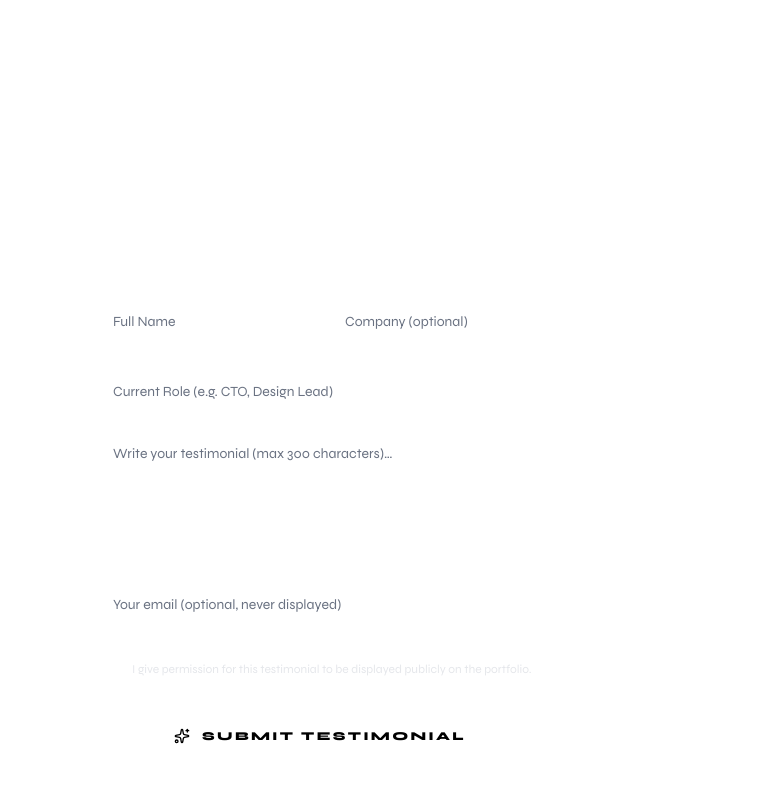
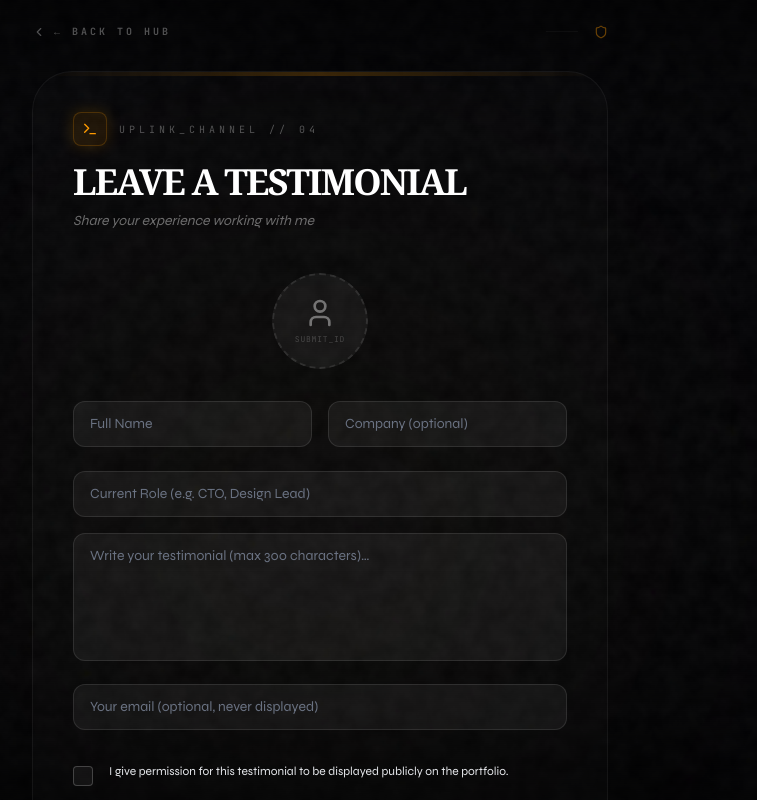
Before and after one commit to Aditya-Chavan-dev/Portfolio, a React (Vite) app: page /testimonial in a window 1280 px wide. Shown: the top 800 px of the page, without its empty margins (320-1077 px from the left). Built offline with nearby package versions, Linux system fonts and the light colour scheme; no server answers; the database is empty.

Commit message:
feat: upgrade communication uplink and signal entry

```diff
--- a/src/testimonial/Testimonial.tsx
+++ b/src/testimonial/Testimonial.tsx
@@ -5,6 +5,9 @@ import { TestimonialForm }      from './TestimonialForm'
 import EditableText from '@/admin/EditableText'
 import type { TestimonialPageContent } from './testimonial.types'
 import { testimonialFallback as fallbackContent } from '@/common/config/fallbacks'
+import { CinematicOverlay } from '@/landing-page/CinematicOverlay'
+import { motion } from 'framer-motion'
+import { Terminal, Shield, Activity, ChevronLeft } from 'lucide-react'
 
 export default function Testimonial() {
   const navigate = useNavigate()
@@ -26,35 +29,64 @@ export default function Testimonial() {
 
   if (loading || !content) {
     return (
-      <div className="min-h-screen bg-theme-primary flex items-center justify-center" role="status" aria-live="polite">
-        <span className="sr-only">Loading…</span>
-        <div className="w-6 h-6 border-2 border-theme-default border-t-theme-primary rounded-full animate-spin" aria-hidden="true" />
+      <div className="min-h-screen bg-[#050507] flex flex-col items-center justify-center p-6" role="status">
+         <div className="w-8 h-8 border-2 border-amber-500/20 border-t-amber-500 rounded-full animate-spin mb-4" />
+         <span className="font-mono text-[10px] tracking-[0.4em] uppercase text-white/40">Opening_Uplink…</span>
       </div>
     )
   }
 
   return (
-    <div className="min-h-screen bg-theme-primary flex items-center justify-center p-6">
-      <div className="w-full max-w-md">
+    <div className="min-h-screen bg-[#050507] flex items-center justify-center p-6 relative overflow-hidden">
+      <CinematicOverlay />
+      <div className="absolute inset-0 pointer-events-none nebula-glow-gold opacity-5" />
+
+      <motion.div
+        initial={{ opacity: 0, scale: 0.98 }}
+        animate={{ opacity: 1, scale: 1 }}
+        className="w-full max-w-xl relative z-10"
+      >
+        {/* Navigation Wrapper */}
+        <div className="flex items-center justify-between mb-8">
            <button
              type="button"
              onClick={() => navigate('/hub')}
-          className="
-            text-sm text-theme-muted
-            hover:text-theme-secondary
-            transition-colors duration-150 mb-8
-          "
+             className="flex items-center gap-2 text-[10px] font-mono font-bold text-white/30 hover:text-amber-500 uppercase tracking-[0.3em] transition-all group"
            >
+             <ChevronLeft size={14} className="group-hover:-translate-x-1 transition-transform" />
              <EditableText id="testimonial.backLabel" value={content.backLabel} />
            </button>
 
-        <h1 className="text-2xl font-bold text-white mb-2 tracking-tight">
+           <div className="flex items-center gap-4 opacity-40">
+              <div className="w-8 h-px bg-white/10" />
+              <Shield size={14} className="text-amber-500" />
+           </div>
+        </div>
+
+        {/* Transmission Module Frame */}
+        <div className="bg-white/[0.015] border border-white/5 rounded-[2.5rem] p-10 space-y-10 relative overflow-hidden group">
+           <div className="absolute top-0 left-0 w-full h-1 bg-gradient-to-r from-transparent via-amber-500/20 to-transparent" />
+
+           {/* Header Intelligence */}
+           <div className="space-y-4">
+              <div className="flex items-center gap-3">
+                 <div className="p-2 bg-amber-500/10 rounded-lg text-amber-500 border border-amber-500/20 shadow-[0_0_15px_rgba(245,158,11,0.2)]">
+                    <Terminal size={16} />
+                 </div>
+                 <span className="text-[10px] font-mono tracking-[0.4em] text-white/30 uppercase">Uplink_Channel // 04</span>
+              </div>
+
+              <div className="space-y-2">
+                 <h1 className="text-4xl font-bold text-white tracking-tighter uppercase font-serif">
                    <EditableText id="testimonial.pageTitle" value={content.pageTitle} />
                  </h1>
-        <p className="text-sm text-theme-secondary mb-8">
+                 <p className="text-sm text-white/40 leading-relaxed italic">
                    <EditableText id="testimonial.pageSubtitle" value={content.pageSubtitle} />
                  </p>
+              </div>
+           </div>
 
+           {/* The Core Form Component */}
            <TestimonialForm
              namePlaceholder={content.namePlaceholder}
              companyPlaceholder={content.companyPlaceholder}
@@ -65,7 +97,16 @@ export default function Testimonial() {
              submitLabel={content.submitLabel}
              prototypeNotice={content.prototypeNotice}
            />
+
+           {/* Module Status Footer */}
+           <div className="pt-6 border-t border-white/[0.03] flex items-center justify-between opacity-40 group-hover:opacity-100 transition-opacity">
+              <div className="flex items-center gap-3">
+                 <Activity size={10} className="text-emerald-500 animate-pulse" />
+                 <span className="text-[8px] font-mono text-white/40 tracking-[0.3em] uppercase italic">Handshake_Stable</span>
               </div>
+           </div>
+        </div>
+      </motion.div>
     </div>
   )
 }
--- a/src/testimonial/TestimonialForm.tsx
+++ b/src/testimonial/TestimonialForm.tsx
@@ -35,7 +35,7 @@ export function TestimonialForm({
     name: '',
     relationship: '',
     company: '',
-    message: '',
+    text: '',
     email: '',
     consent: false,
     website: '', // Honeypot
@@ -64,7 +64,7 @@ export function TestimonialForm({
     if (formData.website) return
 
     // Validation
-    if (!formData.name || !formData.message || !formData.consent) {
+    if (!formData.name || !formData.text || !formData.consent) {
       setErrorMessage('Please fill in all mandatory fields.')
       return
     }
@@ -203,8 +203,8 @@ export function TestimonialForm({
             placeholder={messagePlaceholder}
             className={`${inputClasses} resize-none h-32 no-scrollbar`}
             maxLength={400}
-            value={formData.message}
-            onChange={(e) => setFormData({...formData, message: e.target.value})}
+            value={formData.text}
+            onChange={(e) => setFormData({...formData, text: e.target.value})}
             required
           />
           {isEditing && <EditableText id="testimonial.messagePlaceholder" value={messagePlaceholder} className="absolute -top-4 right-0 text-[10px] scale-75 opacity-50" />}
```
Lines whose indentation alone changed are shown as unchanged.
